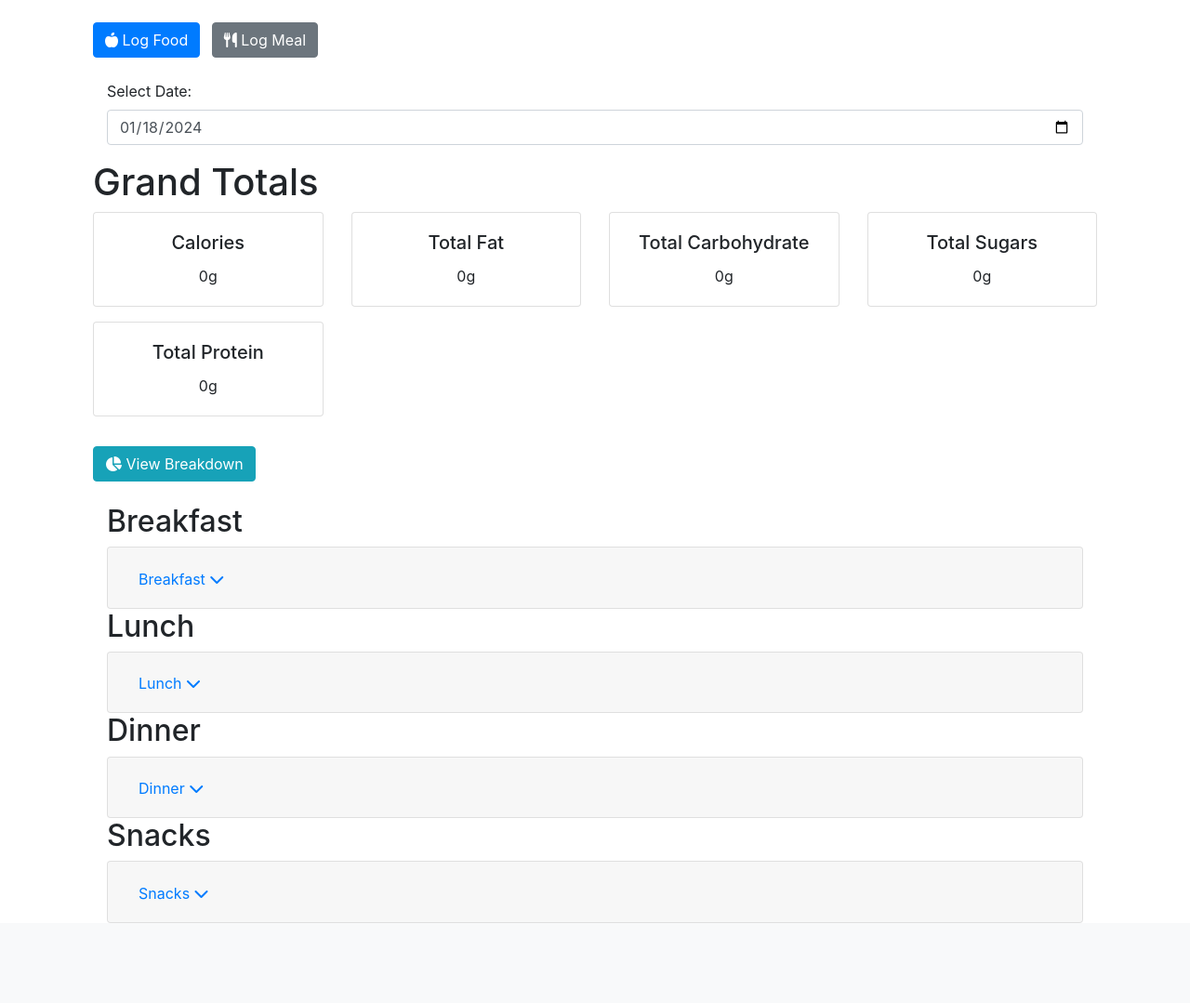
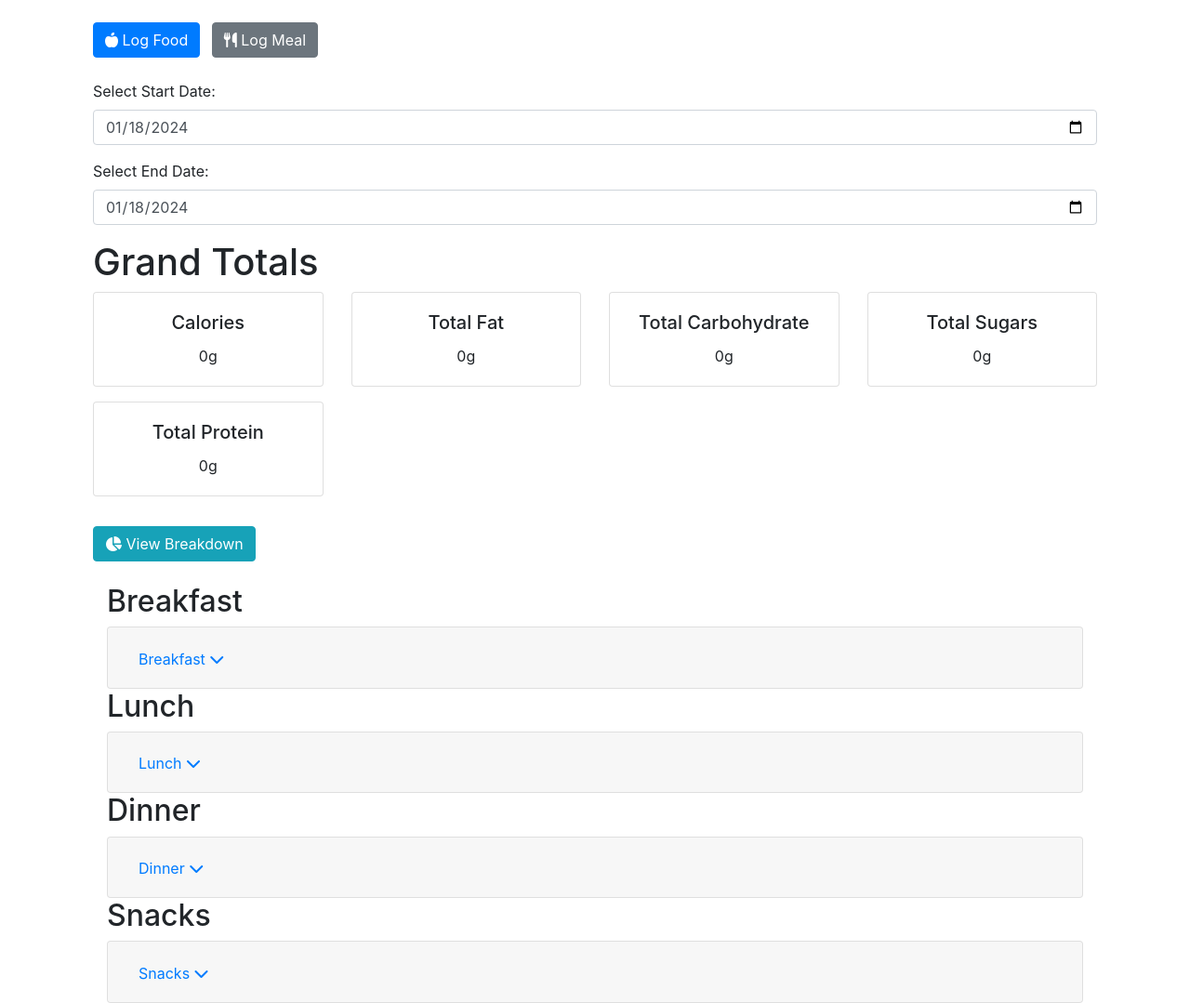
Before and after one commit to Jam0k/MyFitnessBro, a Flask app: page /nutrition/tracking in a window 1280 px wide. Shown: the part 56-1135 px from the top of the page at 93% size. Before the commit the page ends 1049 px from the top, so only its background shows below. Run offline with Flask 3, Linux system fonts and the light colour scheme; some libraries are stand-ins or nearby versions.

Commit message:
Date Selector

```diff
--- a/blueprints/nutrition/routes.py
+++ b/blueprints/nutrition/routes.py
@@ -425,15 +425,18 @@ def addMeal():
 
 @nutrition_blueprint.route('/tracking', methods=['GET'])
 def tracking():
-    # Get the date from the request or use today's date as default
-    date_str = request.args.get('date', datetime.now().date().isoformat())
+    # Get the start and end dates from the request or use default dates
+    start_date_str = request.args.get('start_date', datetime.now().date().isoformat())
+    end_date_str = request.args.get('end_date', datetime.now().date().isoformat())
 
-    # Convert the string to a datetime object if it's not already
+    # Convert the strings to datetime objects
     try:
-        selected_date = datetime.strptime(date_str, '%Y-%m-%d').date()
+        selected_start_date = datetime.strptime(start_date_str, '%Y-%m-%d').date()
+        selected_end_date = datetime.strptime(end_date_str, '%Y-%m-%d').date()
     except ValueError:
-        # If the conversion fails, use today's date
-        selected_date = datetime.now().date()
+        # If the conversion fails, use default dates
+        selected_start_date = datetime.now().date()
+        selected_end_date = datetime.now().date()
 
     meal_type_order = ['breakfast', 'lunch', 'dinner', 'snacks']
     meal_type_data = {mt: {'meals': [], 'foods': []} for mt in meal_type_order}
@@ -453,7 +456,8 @@ def tracking():
         FoodMealLog.serving_count
     ).outerjoin(Meal, FoodMealLog.meal_id == Meal.id)\
     .outerjoin(FoodItem, FoodMealLog.food_item_id == FoodItem.id)\
-    .filter(FoodMealLog.log_date == selected_date)\
+    .filter(FoodMealLog.log_date >= selected_start_date)\
+    .filter(FoodMealLog.log_date <= selected_end_date)\
     .all()
 
     # Process logs for meals and food items
@@ -493,7 +497,8 @@ def tracking():
     return render_template('nutrition/tracking/tracking.html',
                            meal_type_data=meal_type_data,
                            grand_total=grand_total,
-                           selected_date=selected_date)
+                           selected_start_date=selected_start_date,
+                           selected_end_date=selected_end_date)
 
 @nutrition_blueprint.route('/delete_entry/<int:id>', methods=['POST'])
 def delete_entry(id):
--- a/static/js/tracking/tracking.js
+++ b/static/js/tracking/tracking.js
@@ -1,12 +1,24 @@
 $(document).ready(function () {
-    // Set the date input to the selected date from the server
-    $('#dateFilter').val(selectedDate);
+    // Set the initial date inputs to the selected date from the server
+    $('#startDateFilter').val(selectedStartDate);
+    $('#endDateFilter').val(selectedEndDate);
 
-    // Event listener for date change
-    $('#dateFilter').on('change', function() {
-        var newSelectedDate = $(this).val();
-        window.location.href = '/nutrition/tracking?date=' + newSelectedDate;
+    // Event listener for start date change
+    $('#startDateFilter').on('change', function() {
+        updateDateFilter();
     });
+
+    // Event listener for end date change
+    $('#endDateFilter').on('change', function() {
+        updateDateFilter();
+    });
+
+    function updateDateFilter() {
+        var newStartDate = $('#startDateFilter').val();
+        var newEndDate = $('#endDateFilter').val();
+        window.location.href = '/nutrition/tracking?start_date=' + newStartDate + '&end_date=' + newEndDate;
+    }
+
         // Loop through each table with an ID that starts with 'mealTypeTable'
     $("table[id^='mealTypeTable']").each(function () {
         // Initialize DataTables on each table
--- a/templates/nutrition/tracking/tracking.html
+++ b/templates/nutrition/tracking/tracking.html
@@ -13,13 +13,18 @@
 
     </div>
 
-    <!-- Date Selector for Filtering -->
-<div class="container mt-4">
-  <div class="form-group">
-      <label for="dateFilter">Select Date:</label>
-      <input type="date" class="form-control" id="dateFilter" name="dateFilter">
-  </div>
+<!-- Start Date Selector for Filtering -->
+<div class="form-group">
+  <label for="startDateFilter">Select Start Date:</label>
+  <input type="date" class="form-control" id="startDateFilter" name="startDateFilter">
 </div>
+
+<!-- End Date Selector for Filtering -->
+<div class="form-group">
+  <label for="endDateFilter">Select End Date:</label>
+  <input type="date" class="form-control" id="endDateFilter" name="endDateFilter">
+</div>
+
 
     <!-- Display grand totals in Bootstrap cards -->
     <h1>Grand Totals</h1>
@@ -151,14 +156,17 @@
   {% endfor %}
 </div>
 
+
 <script type="text/javascript">
-  var selectedDate = "{{ selected_date.isoformat() }}";
+  // Pass the selected dates from Flask to JavaScript
+  var selectedStartDate = "{{ selected_start_date.isoformat() }}";
+  var selectedEndDate = "{{ selected_end_date.isoformat() }}";
 </script>
 
 <script src="{{ url_for('static', filename='js/tracking/tracking.js') }}"></script>
 
 <script type="text/javascript">
-    var grandTotalData = JSON.parse('{{ grand_total | tojson | safe }}');
+  var grandTotalData = JSON.parse('{{ grand_total | tojson | safe }}');
 </script>
 
 {% endblock %}
```
